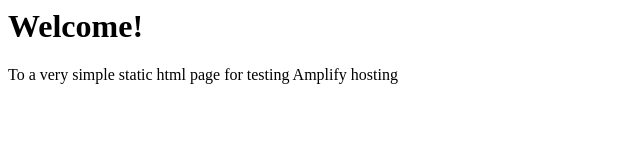
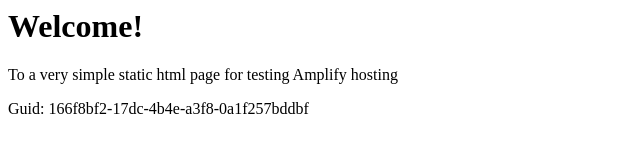
Before and after one commit to aws-aemilia-cdg/Github-PR-Commit-Integration-Test-DoNotTouch-Gith-OKSLNVO2-v1-preprod-eu-west-3, a website: page src/index.html in a window 1280 px wide. Shown: the whole page, without its empty margins (0-640 px from the left). Drawn offline with Linux system fonts and the light colour scheme.

Commit message:
commit from integ tests

```diff
--- a/src/index.html
+++ b/src/index.html
@@ -1,3 +1,5 @@
+
+
 <html lang="en">
 
 <head>
@@ -10,6 +12,6 @@
 <body>
     <h1>Welcome!</h1>
     <p>To a very simple static html page for testing Amplify hosting</p>
-</body>
+    <p>Guid: 166f8bf2-17dc-4b4e-a3f8-0a1f257bddbf</p></body>
 
 </html>
```
